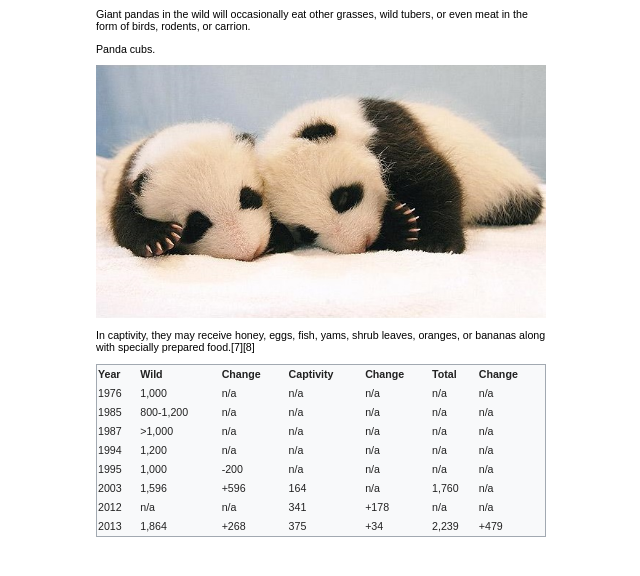
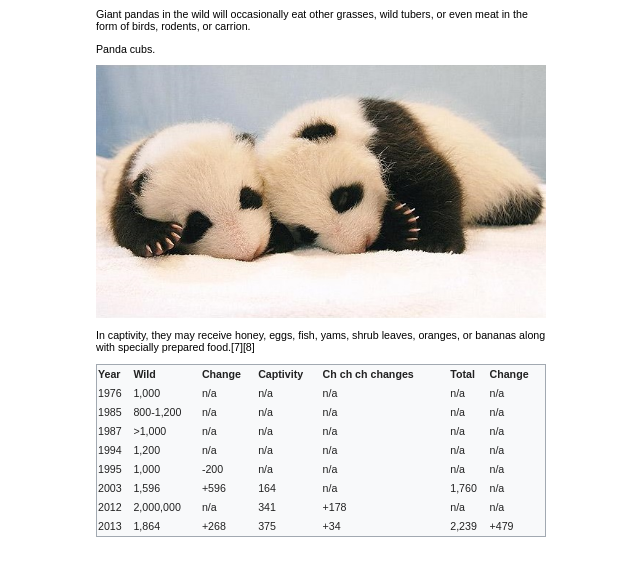
Before and after one commit to Wimpole/Panda, a plain HTML site: page index.html in a window 1280 px wide. Shown: the part 546-1122 px from the top of the page, without its empty margins (319-959 px from the left). Drawn offline with Linux system fonts and the light colour scheme.

Commit message:
Added errors in table

```diff
--- a/index.html
+++ b/index.html
@@ -43,7 +43,7 @@
 			<th>Wild</th>
 			<th>Change</th>
 			<th>Captivity</th>
-			<th>Change</th>
+			<th>Ch ch ch changes</th>
 			<th>Total</th>
 			<th>Change</th>
 		</tr>
@@ -103,7 +103,7 @@
 		</tr>
 		<tr>
 			<td>2012</td>
-			<td>n/a</td>
+			<td>2,000,000</td>
 			<td>n/a</td>
 			<td>341</td>
 			<td>+178</td>
```
